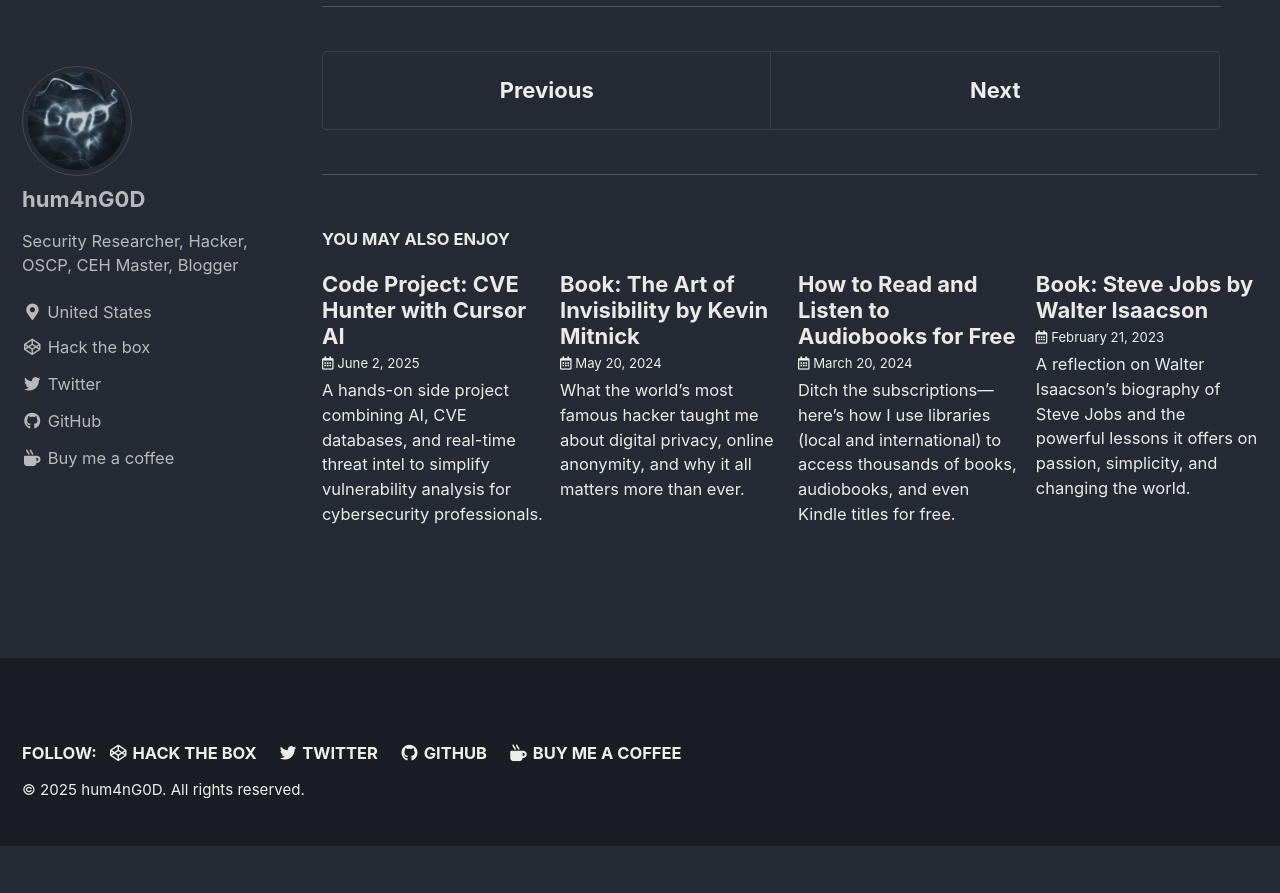
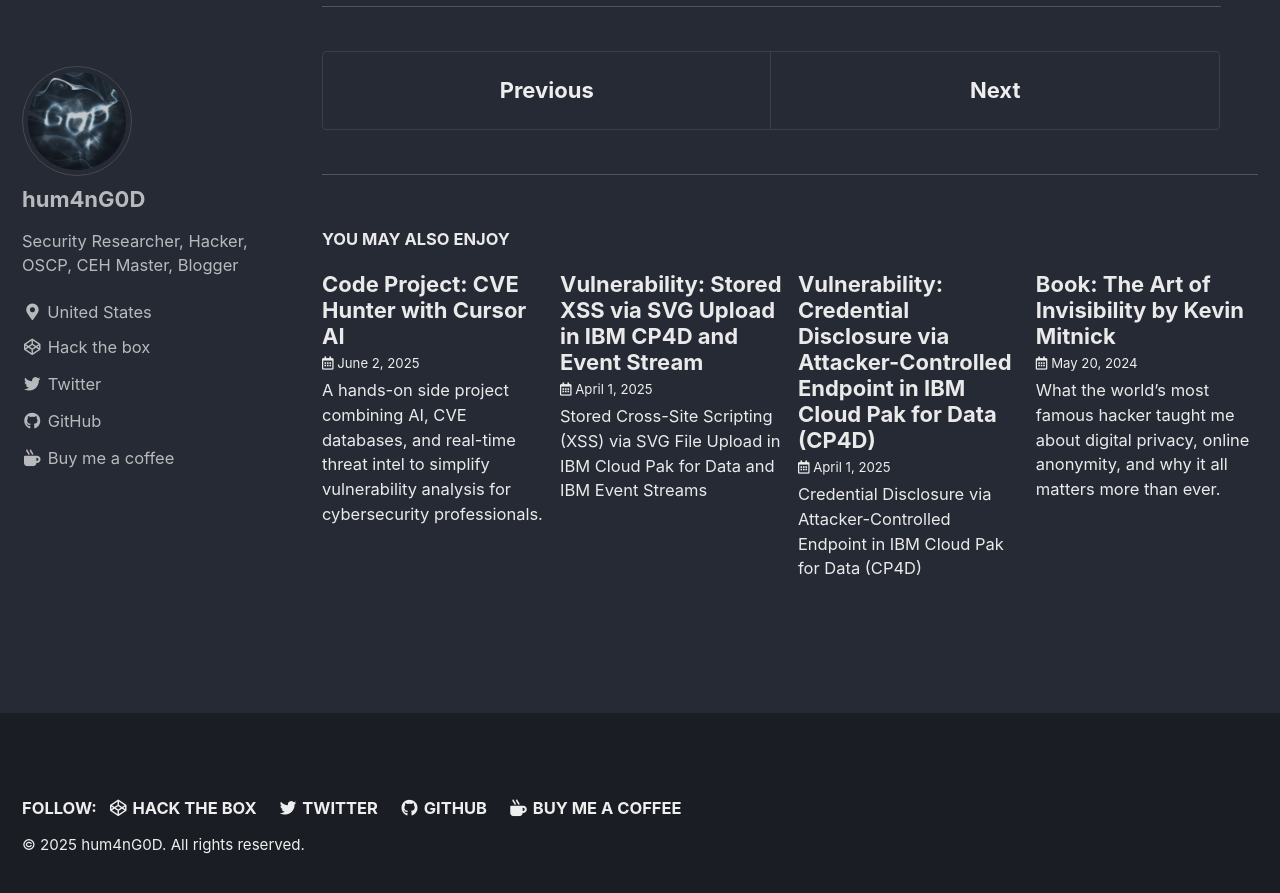
Before and after one commit to hum4nG0D/hum4nG0D.github.io, a Jekyll site: the page built from _posts/2025-04-01-Vulnerabilities-RCE-in-IBM-CP4D.md, in a window 1280 px wide and 900 px high, scrolled down 3027 px. Shown: the top 893 px of the window. Built offline with Jekyll 4.4.1, drawn with Linux system fonts in a browser that asks for light colours; cached includes are drawn as plain includes; before the commit the page ends 3873 px from its top, so only the background shows below that; some of the changed lines change nothing that is shown; some of the changed text lies outside the part shown.

Commit message:
IBM CP4D

````diff
--- /dev/null
+++ b/_posts/2025-04-01-Vulnerabilities-Cred-Leak-via-Attacker-Controlled-Endpoint-in-IBM-CP4D.md
@@ -0,0 +1,66 @@
+---
+title: "Vulnerability: Credential Disclosure via Attacker-Controlled Endpoint in IBM Cloud Pak for Data (CP4D)"
+subtitle: "Credential Disclosure via Attacker-Controlled Endpoint in IBM Cloud Pak for Data (CP4D)"
+description: "Credential Disclosure via Attacker-Controlled Endpoint in IBM Cloud Pak for Data (CP4D)"
+excerpt: "Credential Disclosure via Attacker-Controlled Endpoint in IBM Cloud Pak for Data (CP4D)"
+header-img: /assets/images/cp4d/ibm-cp4d.png
+featured-image: /assets/images/cp4d/ibm-cp4d.png
+featured-image-alt: "Vulnerability: Credential Disclosure via Attacker-Controlled Endpoint in IBM Cloud Pak for Data (CP4D)"
+tags: [Vulnerability, Credential Leak, IBM, CP4D, Cloud Pak For Data]
+---
+
+![CP4D RCE](/assets/images/cp4d/ibm-cp4d.png)
+
+### **Disclosure Context:**
+
+This vulnerability was **responsibly reported to IBM during a security assessment in April 2023**. Despite multiple attempts to coordinate, **IBM has not acknowledged or issued a CVE ID after more than two years**.
+
+Given the extended delay and the lack of response from IBM, this disclosure is being published **publicly and de-anonymized** in accordance with standard responsible disclosure practices to raise awareness and enable remediation.
+
+------
+
+### **Disclosure Timeline:**
+
+- Vulnerability discovered: April 2023
+- Reported to IBM: April 2023
+- Follow-ups: Multiple (no CVE issued)
+- Public disclosure: April 2025
+
+---
+
+### **Affected Product:**
+
+Application: **IBM Cloud Pak for Data (CP4D)**
+
+Tested Version: **4.6.1**
+
+Other versions may also be affected.
+
+------
+
+### **Summary:**
+
+A **credential disclosure vulnerability** exists in IBM Cloud Pak for Data, specifically in the **FTP connection configuration** within projects. Users with elevated permissions (e.g., “Editor” role) can modify the destination IP address and port of a pre-configured FTP connection, allowing them to redirect connection attempts to a **malicious server** under their control. When the “Test Connection” function is triggered, the system sends the **decrypted username and password** to the attacker’s server — effectively exposing the stored credentials, which were originally encrypted at rest. This allows an attacker to **harvest valid credentials** without needing direct access to the encrypted storage or higher privileges.
+
+------
+
+### **Steps to **Reproduce:**
+
+1. Log in as a user with **“Editor” role** access in a project
+2. Navigate to: Project > Data access > Connections
+3. Select an existing **FTP connection**
+4. Modify the **server IP address and port** to point to an attacker-controlled machine listening on FTP (e.g., with responder)
+5. Click **“Test Connection”**
+6. Observe on the attacker-controlled server that:
+   - The client connects
+   - The **username and password are received in plaintext**
+
+![CP4D Credential Leak via Attacker Controled Endpoint](/assets/images/cp4d/cred-leak.png)
+
+------
+
+### **Vulnerability **Type:**
+
+- **CWE-522**: Insufficiently Protected Credentials
+- **CWE-441**: Unintended Proxy or Credential Forwarding
+- **CWE-285**: Improper Authorization
--- a/_posts/2025-04-01-Vulnerabilities-RCE-in-IBM-CP4D.md
+++ b/_posts/2025-04-01-Vulnerabilities-RCE-in-IBM-CP4D.md
@@ -24,7 +24,7 @@
 - Vulnerability discovered: April 2023
 - Reported to IBM: April 2023
 - Follow-ups: Multiple (no CVE issued)
-- Public disclosure: June 2025
+- Public disclosure: April 2025
 
 ---
 
--- /dev/null
+++ b/_posts/2025-04-01-Vulnerabilities-StoredXSS-in-IBM-CP4D.md
@@ -0,0 +1,85 @@
+---
+title: "Vulnerability: Stored XSS via SVG Upload in IBM CP4D and Event Stream"
+subtitle: "Stored Cross-Site Scripting (XSS) via SVG File Upload in IBM Cloud Pak for Data and IBM Event Streams"
+description: "Stored Cross-Site Scripting (XSS) via SVG File Upload in IBM Cloud Pak for Data and IBM Event Streams"
+excerpt: "Stored Cross-Site Scripting (XSS) via SVG File Upload in IBM Cloud Pak for Data and IBM Event Streams"
+header-img: /assets/images/cp4d/ibm-cp4d.png
+featured-image: /assets/images/cp4d/ibm-cp4d.png
+featured-image-alt: "Stored Cross-Site Scripting (XSS) via SVG File Upload in IBM Cloud Pak for Data and IBM Event Streams"
+tags: [Vulnerability, XSS, Stored XSS, IBM, CP4D, Cloud Pak For Data, IBM Event Stream]
+---
+
+![CP4D RCE](/assets/images/cp4d/ibm-cp4d.png)
+
+### **Disclosure Context:**
+
+This vulnerability was **responsibly reported to IBM during a security assessment in April 2023**. Despite multiple attempts to coordinate, **IBM has not acknowledged or issued a CVE ID after more than two years**.
+
+Given the extended delay and the lack of response from IBM, this disclosure is being published **publicly and de-anonymized** in accordance with standard responsible disclosure practices to raise awareness and enable remediation.
+
+------
+
+### **Disclosure Timeline:**
+
+- Vulnerability discovered: April 2023
+- Reported to IBM: April 2023
+- Follow-ups: Multiple (no CVE issued)
+- Public disclosure: April 2025
+
+---
+
+### **Affected Product:**
+
+Application: **IBM Cloud Pak for Data (CP4D)**
+
+Tested Version: **4.6.1**
+
+Application: **IBM Event Stream**
+
+Tested Version: **11.1.3**
+
+Other versions may also be affected.
+
+------
+
+### **Summary:**
+
+A **stored cross-site scripting (XSS)** vulnerability exists in the **Customization page** of IBM CP4D and IBM Event Streams. The application allows the upload of **SVG images** without sanitization, enabling embedded <script> tags to be executed when the image is rendered in the UI or accessed directly via URL.
+
+------
+
+### **Steps to Reproduce:**
+
+1. **Log in** to IBM CP4D/IBM Event Stream as an authenticated user
+
+2. Navigate to: Administration > Customization or relevant branding section
+
+3. Upload the SVG file which includes XSS alert:
+
+   ```
+   <svg xmlns="http://www.w3.org/2000/svg">
+     <script>onload=alert(`1`);</script>
+   </svg>
+   ```
+
+4. After upload, navigate to the **Home** page where the image is displayed
+
+5. **Right-click** the uploaded image and select **“Copy Image Address”**
+
+6. **Paste** the image URL in a new browser tab
+
+7. The <script> inside the SVG executes immediately in the browser, demonstrating a persistent **stored XSS** vector.
+
+![CP4D Stored XSS](/assets/images/cp4d/stored-xss-1.png)
+
+![CP4D Stored XSS](/assets/images/cp4d/stored-xss-2.png)
+
+![CP4D Stored XSS](/assets/images/cp4d/stored-xss-3.png)
+
+------
+
+### **Vulnerability **Type:**
+
+- **CWE-79**: Improper Neutralization of Input During Web Page Generation (‘Cross-site Scripting’)
+- **CWE-434**: Unrestricted Upload of File with Dangerous Type
+- **CWE-200**: Exposure of Sensitive Information to an Unauthorized Actor (via URL path disclosure)
````
